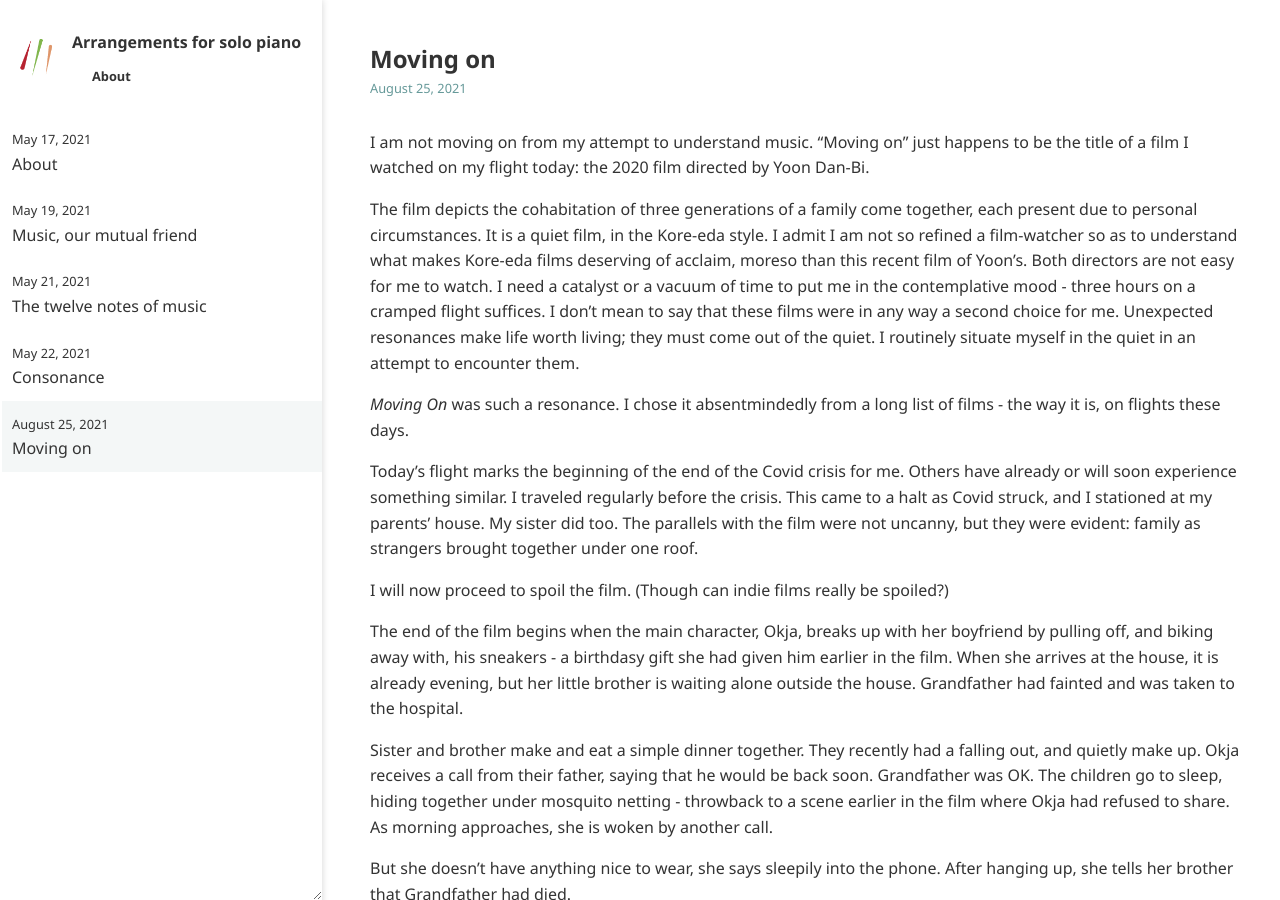
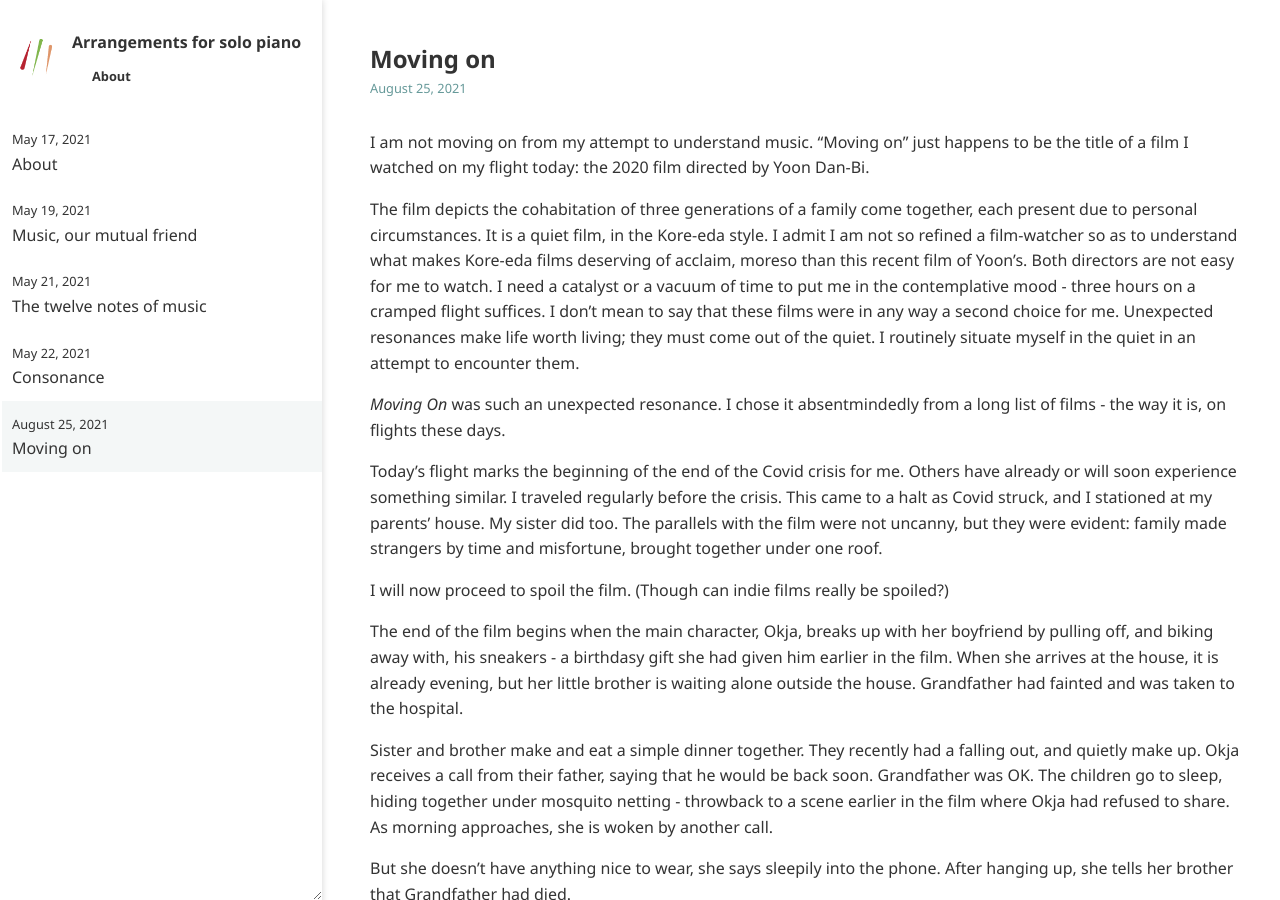
Before and after one commit to ansyblenetwork/arrpiano, a Jekyll site: the page built from _posts/2021-08-25-moving-on.md, in a window 1280 px wide and 900 px high. Built offline with Jekyll 4.4.1, drawn with Linux system fonts in a browser that asks for light colours.

Commit message:
Update 2021-08-25-moving-on.md

```diff
--- a/_posts/2021-08-25-moving-on.md
+++ b/_posts/2021-08-25-moving-on.md
@@ -6,12 +6,12 @@ I am not moving on from my attempt to understand music. "Moving on" just happens
 
 The film depicts the cohabitation of three generations of a family come together, each present due to personal circumstances. It is a quiet film, in the Kore-eda style. I admit I am not so refined a film-watcher so as to understand what makes Kore-eda films deserving of acclaim, moreso than this recent film of Yoon's. Both directors are not easy for me to watch. I need a catalyst or a vacuum of time to put me in the contemplative mood - three hours on a cramped flight suffices. I don't mean to say that these films were in any way a second choice for me. Unexpected resonances make life worth living; they must come out of the quiet. I routinely situate myself in the quiet in an attempt to encounter them.
 
-_Moving On_ was such a resonance. I chose it absentmindedly from a long list of films - the way it is, on flights these days.
+_Moving On_ was such an unexpected resonance. I chose it absentmindedly from a long list of films - the way it is, on flights these days.
 
 
 
 
-Today's flight marks the beginning of the end of the Covid crisis for me. Others have already or will soon experience something similar. I traveled regularly before the crisis. This came to a halt as Covid struck, and I stationed at my parents' house. My sister did too. The parallels with the film were not uncanny, but they were evident: family as strangers brought together under one roof.
+Today's flight marks the beginning of the end of the Covid crisis for me. Others have already or will soon experience something similar. I traveled regularly before the crisis. This came to a halt as Covid struck, and I stationed at my parents' house. My sister did too. The parallels with the film were not uncanny, but they were evident: family made strangers by time and misfortune, brought together under one roof.
 
 I will now proceed to spoil the film. (Though can indie films really be spoiled?)
 
```
